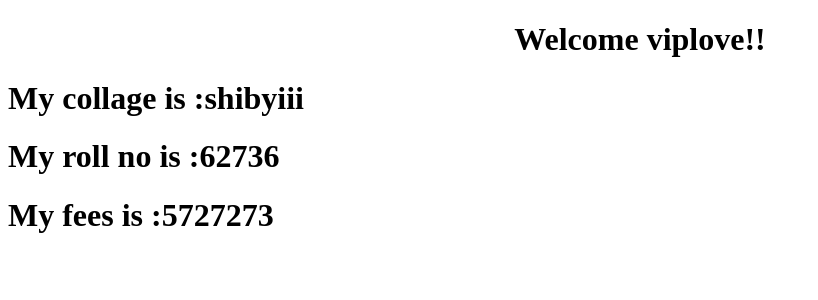
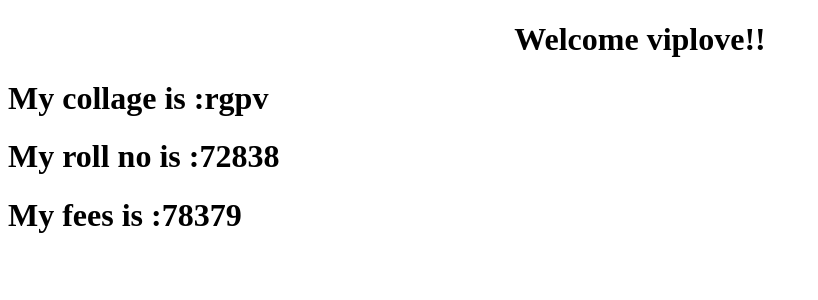
Before and after one commit to Viplovesana/Practice-react-js, a React (Vite) app: page / in a window 1280 px wide. Shown: the top 300 px of the page, without its empty margins (0-818 px from the left). Built offline with nearby package versions, Linux system fonts and the light colour scheme.

Commit message:
new commit

```diff
--- a/src/App.jsx
+++ b/src/App.jsx
@@ -23,29 +23,56 @@
 
 ///..............props...................................
 
-import Collage from "./Collage";
+// import Collage from "./Collage";
 
 
 
 
-const App=()=>{
-  return(
-    <>
-    <h1 align="center">Welcome viplove!!</h1>
-    <Collage
+// const App=()=>{
+//   return(
+//     <>
+//     <h1 align="center">Welcome viplove!!</h1>
+//     <Collage
 
-    nm="shibyiii"
-    seats={62736}
-    fees={5727273}
+//     nm="shibyiii"
+//     seats={62736}
+//     fees={5727273}
 
-    />
+//     />
 
 
-    </>
-  )
-}
-export default App;
+//     </>
+//   )
+// }
+// export default App;
 
 
 
 // /....................................................................................
+
+//we are passing the data with the help of props attribute
+
+
+import Collage from "./Collage";
+
+const name = "rgpv"
+const seats =72838
+const fees =78379
+
+const App = ()=>{
+  return(
+
+    <>
+     <h1 align="center">Welcome viplove!!</h1>
+     <Collage
+
+    nm={name}
+    sts={seats}
+    fs={fees}
+     />
+
+    </>
+
+  )
+}
+export default App;
--- a/src/Collage.jsx
+++ b/src/Collage.jsx
@@ -7,8 +7,8 @@ return(
 
 <>
 <h1>My collage is :{props.nm}</h1>
-<h1>My roll no is :{props.seats}</h1>
-<h1>My fees is :{props.fees}</h1>
+<h1>My roll no is :{props.sts}</h1>
+<h1>My fees is :{props.fs}</h1>
 
 
 
```
